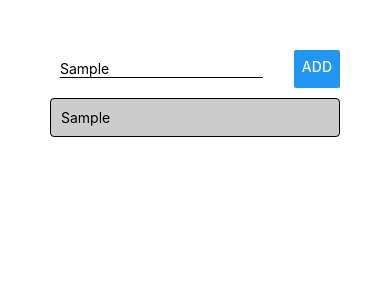
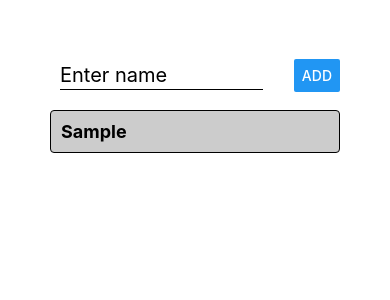
Before and after one commit to GiorgiKhunashvili/drinking-card-game, a React Native app: screen / in a window 390 px wide. Both pictures are taken after typing "Sample" into the empty fields and a click on the button "ADD". Shown: the top 300 px of the page. Built offline with nearby package versions, Linux system fonts and the light colour scheme.

Commit message:
refactoring components

```diff
--- a/App.js
+++ b/App.js
@@ -1,71 +1,39 @@
 import { StatusBar } from 'expo-status-bar';
 import React, { useState } from 'react';
-import { StyleSheet, Text, View, TextInput, Button, ScrollView, FlatList } from 'react-native';
+import { StyleSheet, View, FlatList, TouchableWithoutFeedback, Keyboard } from 'react-native';
+
+import NameItem from './components/NameItem';
+import NameInput from './components/NameInput';
 
 export default function App() {
-  const [enteredName, setEnteredName] = useState('');
   const [namesList, setNameInListNames] = useState([]);
 
+  const addNameHandler = (name) => {
+    if(name !== ""){
+      setNameInListNames([...namesList, { key: Math.random().toString(), value: name }]);
+    }
 
-  const nameInputHandler = (enteredText) => {
-    setEnteredName(enteredText)
   }
-
-  const addNameHandler = () => {
-    setNameInListNames([...namesList, { key: Math.random().toString(), value: enteredName }]);
-  }
-
   return (
+    <TouchableWithoutFeedback onPress={() => Keyboard.dismiss()}>
     <View style={styles.screen}>
-      <View style={styles.inputContainer}>
-        <TextInput
-          autoCapitalize="none"
-          autoCorrect={false}
-          placeholder="Course Goal"
-          style={styles.input}
-          onChangeText={nameInputHandler}
-          value={enteredName}
-          onEndEditing={addNameHandler}
-        />
-        <Button title="ADD" onPress={addNameHandler} />
-        <StatusBar style="auto" />
-      </View>
+      <NameInput onAddName={addNameHandler} />
+      <StatusBar style="auto" />
       <FlatList
-
         data={namesList}
-        renderItem={itemData => (
-          <View style={styles.listItem}>
-            <Text>{itemData.item.value}</Text>
-          </View>
-        )}
+        renderItem={itemData => <NameItem name={itemData.item.value} />}
         showsHorizontalScrollIndicator={false}
       />
 
     </View>
+    </TouchableWithoutFeedback>
   );
 }
 
 const styles = StyleSheet.create({
   screen: {
     padding: 50,
-  },
-  inputContainer: {
-    flexDirection: "row",
-    justifyContent: "space-between",
-
-  },
-  input: {
-    width: "70%",
-    borderBottomColor: "black",
-    borderBottomWidth: 1,
-    margin: 10
-  },
-  listItem: {
-    padding: 10,
-    backgroundColor: '#ccc',
-    borderColor: "black",
-    borderWidth: 1,
-    marginVertical: 10,
-    borderRadius:4
+    height: "100%",
+    width: "100%"
   }
 });
--- /dev/null
+++ b/components/NameInput.js
@@ -0,0 +1,48 @@
+import React, { useState } from 'react';
+import { View, StyleSheet, TextInput, Button } from 'react-native';
+
+
+const NameInput = (props) => {
+    const [enteredName, setEnteredName] = useState('');
+
+    const nameInputHandler = (enteredText) => {
+        setEnteredName(enteredText)
+    }
+    return (
+        <View style={styles.inputContainer}>
+            <TextInput
+                autoCapitalize="none"
+                autoCorrect={false}
+                placeholder="Enter name"
+                style={styles.input}
+                onChangeText={nameInputHandler}
+                value={enteredName}
+                onEndEditing={() => {
+                    props.onAddName(enteredName);
+                }}
+            />
+            <Button title="ADD" onPress={() => {
+                props.onAddName(enteredName);
+                setEnteredName("");
+            }} />
+        </View>
+    )
+};
+
+const styles = StyleSheet.create({
+    inputContainer: {
+        flexDirection: "row",
+        justifyContent: "space-between",
+        alignItems: "center"
+      },
+      input: {
+        width: "70%",
+        height: 30,
+        borderBottomColor: "black",
+        borderBottomWidth: 1,
+        margin: 10,
+        fontSize: 20
+      }
+})
+
+export default NameInput;
--- /dev/null
+++ b/components/NameItem.js
@@ -0,0 +1,30 @@
+import React from 'react';
+import { View, Text, StyleSheet, TouchableOpacity} from 'react-native';
+
+
+const NameItem = (props) => {
+    return (
+        <TouchableOpacity>
+            <View style={styles.listItem}>
+                <Text style={styles.text}>{props.name}</Text>
+            </View>
+        </TouchableOpacity>
+    )
+}
+
+const styles = StyleSheet.create({
+    listItem: {
+        padding: 10,
+        backgroundColor: '#ccc',
+        borderColor: "black",
+        borderWidth: 1,
+        marginVertical: 10,
+        borderRadius:4
+      },
+    text: {
+        fontSize: 18,
+        fontWeight: "bold"
+    }
+})
+
+export default NameItem;
```
